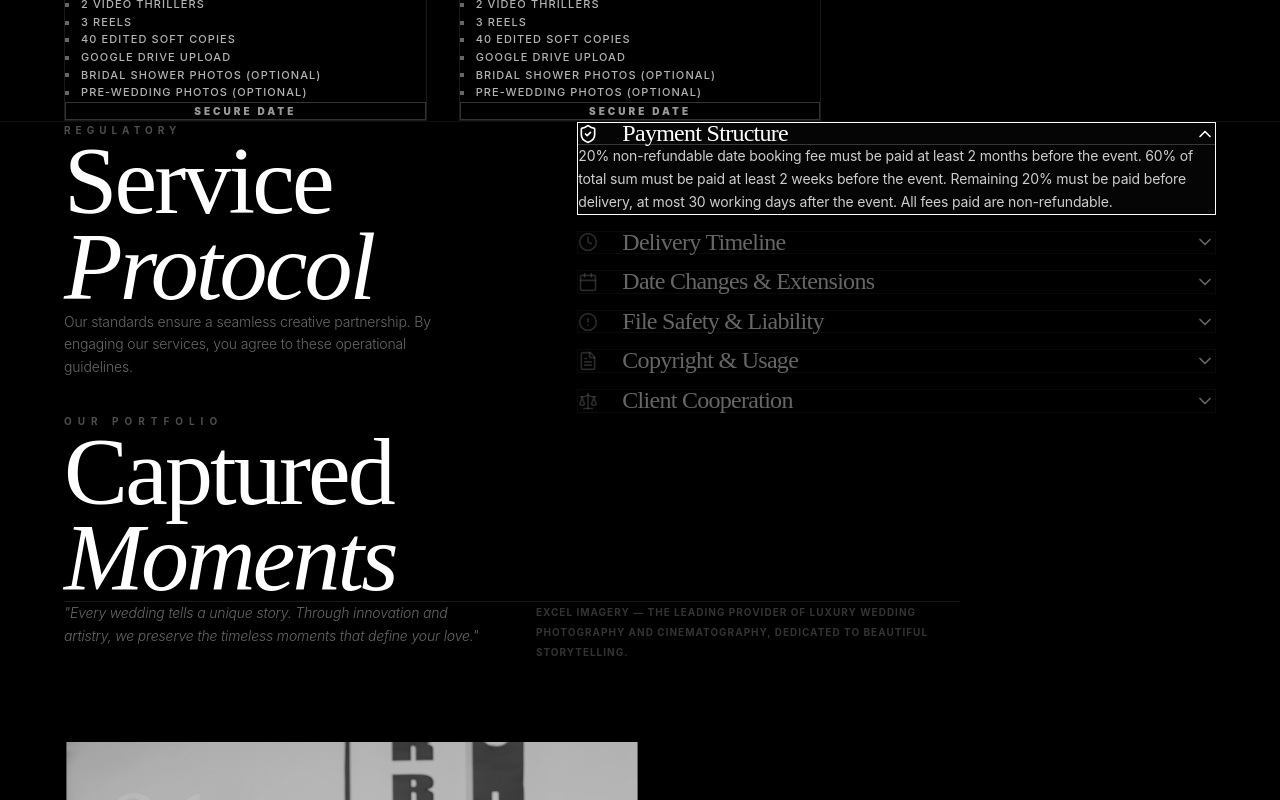
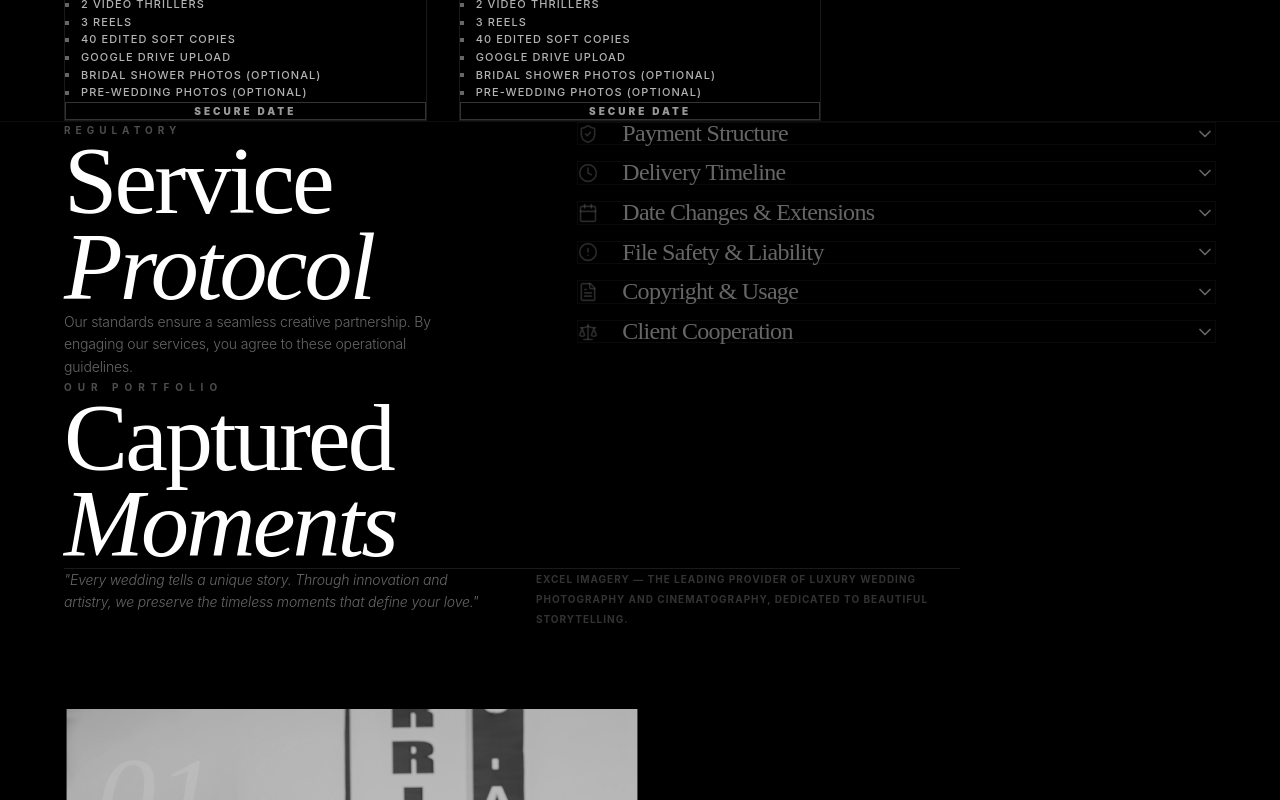
Before and after one commit to Mbakara1/excel_package, a React (Vite) app: page / in a window 1280 px wide. Shown: the part 1420-2220 px from the top of the page. Built offline with nearby package versions, Linux system fonts and the light colour scheme.

Commit message:
Fix accordion to allow individual boxes to toggle open/close

```diff
--- a/src/components/Terms.jsx
+++ b/src/components/Terms.jsx
@@ -36,7 +36,7 @@ const termsData = [
 ];
 
 const Terms = () => {
-  const [activeIdx, setActiveIdx] = useState(0);
+  const [activeIdx, setActiveIdx] = useState(null);
 
   return (
     <section id="terms" className="py-40 bg-black">
@@ -57,7 +57,7 @@ const Terms = () => {
                         className={`p-10 border transition-all cursor-pointer ${
                             activeIdx === idx ? 'border-white bg-white/[0.02]' : 'border-white/10 opacity-40 hover:opacity-100'
                         }`}
-                        onClick={() => setActiveIdx(idx)}
+                        onClick={() => setActiveIdx(activeIdx === idx ? null : idx)}
                     >
                         <div className="flex justify-between items-center">
                             <div className="flex items-center gap-6">
```
